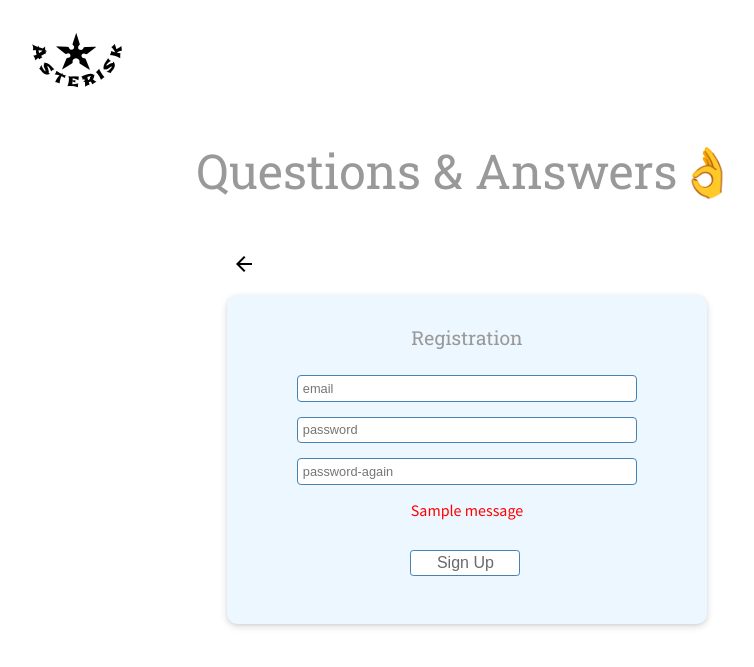
After one commit to tothgeza/Questions-And-Answers, a Flask app: page /registration in a window 1280 px wide. The commit adds this page. Shown: the top 667 px of the page, without its empty margins (173-927 px from the left). Run offline with Flask 2, Linux system fonts and the light colour scheme; one stand-in notice (Sample message) is shown.

Commit message:
Add user registration

```diff
--- a/data_manager.py
+++ b/data_manager.py
@@ -244,6 +244,45 @@ def update_comment(cursor, message, comment_id):
 
 
 @connection.connection_handler
+def check_user_data(cursor, column, data):
+    query = """
+                SELECT {}
+                FROM users
+                WHERE {} = %(data)s;
+                """.format(column, column)
+    value = {'column': column, 'data': data}
+    cursor.execute(query, value)
+    # return cursor.fetchall()
+    if cursor.fetchall():
+        return True
+    return False
+
+
+@connection.connection_handler
+def add_user(cursor, username, email_address, password):
+    new_time = datetime.datetime.now().replace(microsecond=0).isoformat()
+    query = """
+                INSERT INTO users (username, email_address, registration_date, reputation, password)
+                VALUES (%(username)s, %(email_address)s, %(registration_date)s, %(reputation)s, %(password)s);
+                """
+    value = {'username': username, 'email_address': email_address, 'registration_date': new_time,
+             'reputation': 0, 'password': password}
+    cursor.execute(query, value)
+
+
+@connection.connection_handler
+def get_user_id(cursor, username):
+    query = """
+                SELECT id
+                FROM users
+                WHERE username = %(username)s;
+                """
+    value = {'username': username}
+    cursor.execute(query, value)
+    return cursor.fetchall()
+
+
+@connection.connection_handler
 def add_answer(cursor, message, question_id, file_name):
     new_time = datetime.datetime.now().replace(microsecond=0).isoformat()
     query = """
--- a/requirements.txt
+++ b/requirements.txt
@@ -5,3 +5,4 @@ Jinja2==2.11.2
 MarkupSafe==1.1.1
 psycopg2==2.8.6
 Werkzeug==1.0.1
+bcrypt==3.2.0
--- a/server.py
+++ b/server.py
@@ -1,9 +1,9 @@
-from flask import Flask, render_template, request, redirect, url_for
+from flask import Flask, render_template, request, redirect, url_for, flash, session
 import data_manager
 import util
 
-
 app = Flask(__name__)
+app.secret_key = b'\x8d)\xbe\x97\x0b_\xeaT\xbcV\xb5\xeb\xc7SZ\xccm\xc9O\xebD\x83\x80\xef'
 
 
 @app.template_filter('convert')
@@ -34,6 +34,26 @@ def hello():
     return render_template('index.html', headers=data_manager.QUESTION_HEADER,
                            questions=question_list, title=data_manager.TITLE_HEADER,
                            order_by=order_by, is_reversed=is_reversed, tag_names=tag_names)
+
+
+@app.route("/registration", methods=['GET', 'POST'])
+def route_registration():
+    if request.method == 'POST':
+        email = request.form['email']
+        password = util.hash_password(request.form['password'])
+        if data_manager.check_user_data('email_address', email) is True:
+            flash('This email address is already taken!')
+            return redirect(request.url)
+        elif not util.verify_password(request.form['password2'], password):
+            flash('The passwords are different!')
+            return redirect(request.url)
+        else:
+            data_manager.add_user(email, email, password)
+            session['id'] = data_manager.get_user_id(email)[0]['id']
+            session['username'] = email
+            return redirect(url_for('main_page'))
+    else:
+        return render_template("registration.html")
 
 
 @app.route("/question/<int:question_id>")
@@ -144,9 +164,9 @@ def search_phrase():
 
 @app.route("/question/<int:question_id>/delete")
 def delete_question(question_id):
-    data_manager.delete_all_comments_by_que_id(question_id)
-    data_manager.delete_answer_by_question_id(question_id)
-    data_manager.delete_all_tag_by_q_id(question_id)
+    # data_manager.delete_all_comments_by_que_id(question_id)
+    # data_manager.delete_answer_by_question_id(question_id)
+    # data_manager.delete_all_tag_by_q_id(question_id)
     data_manager.delete_question_by_id(question_id)
     return redirect("/")
 
@@ -209,7 +229,7 @@ def edit_comment(comment_id):
 @app.route("/answer/<int:answer_id>/delete", methods=['GET'])
 def delete_answer(answer_id):
     question = data_manager.get_question_by_a_id(answer_id)[0]
-    data_manager.delete_all_comments_by_ans_id(answer_id)
+    # data_manager.delete_all_comments_by_ans_id(answer_id)
     data_manager.delete_answer_by_answer_id(answer_id)
     return redirect(url_for("display_question", question_id=question['id']))
 
--- a/static/css/style.css
+++ b/static/css/style.css
@@ -13,6 +13,7 @@
     --gray-700: #444;
     --black: #000;
     --blue: #0064BD;
+    --red: red;
     --light-green: #f1faef;
     --light-blue: #ecf7ff;
     --light-orange: #fdf7ea;
@@ -38,11 +39,19 @@ html {
     color: var(--gray-400);
 }
 
-.h1 {
+h1 {
     font-family: 'Roboto Slab', serif;
     font-weight: 400;
     margin: 25px 60px 18px 60px;
-    font-size: 3em !important;
+    font-size: 2em !important;
+    color: var(--gray-400);
+}
+h3 {
+    font-family: 'Roboto Slab', serif;
+    font-weight: 400;
+    margin: 0 auto 25px auto;
+    text-align: center;
+    font-size: 1.2em !important;
     color: var(--gray-400);
 }
 .logo {
@@ -276,7 +285,8 @@ input[type="checkbox"] {
     left: -8px;
     margin-right: 15px;
 }
-
+input[type="email"],
+input[type="password"],
 input[type="text"],
 textarea {
     font-size: 0.8em;
@@ -287,6 +297,10 @@ textarea {
 
 textarea:focus,
 textarea:hover,
+input[type="password"]:hover,
+input[type="password"]:focus,
+input[type="email"]:hover,
+input[type="email"]:focus,
 input[type="text"]:hover,
 input[type="text"]:focus {
     box-shadow: 0 0 6px #719ECE;
@@ -338,7 +352,9 @@ a:link,
 a:visited {
     text-decoration: none;
 }
-
+.alert {
+    color: var(--red);
+}
 button {
     font-size: 1em;
     padding: 0.2em 1.6em;
--- a/templates/main_page.html
+++ b/templates/main_page.html
@@ -14,6 +14,7 @@
     </div>
     <div class="tm10 w55">
         <a class="material-icons md-24 icon-nav" href="{{ url_for('hello') }}">view_list</a>
+        <a class="material-icons md-24 icon-nav float_right" href="{{ url_for('route_registration') }}">assignment_ind</a>
     </div>
     <section class="main-frame">
         {% for quest in questions %}
--- /dev/null
+++ b/templates/registration.html
@@ -0,0 +1,45 @@
+{% extends "layer.html" %}
+{% block title %}
+    Registration
+{% endblock %}
+{% block head %}
+    {{ super() }}
+{% endblock %}
+{% block body %}
+    <div class="w30 tm10 ta-left">
+        <a class="material-icons icon-nav" href="{{ url_for('main_page') }}">arrow_back</a>
+    </div>
+    <div class="card w30 td15 bg-question p3070">
+        <h3>Registration</h3>
+        <form action="{{ url_for('route_registration') }}" method="POST">
+            <label class="mb5" for="email"> </label>
+            <div class="inputs td15">
+                <input type="email" name="email" id="email" minlength="5"
+                       placeholder="email" required>
+            </div>
+
+            <label class="mb5" for="pass"> </label>
+            <div class="inputs td15">
+                <input type="password" name="password" id="pass" minlength="6"
+                       placeholder="password" autocomplete="new-password" required>
+            </div>
+            <label class="mb5" for="pass2"> </label>
+            <div class="inputs td15">
+                <input type="password" name="password2" id="pass2" minlength="6"
+                       placeholder="password-again" autocomplete="new-password" required>
+            </div>
+            {% with messages = get_flashed_messages() %}
+                {% if messages %}
+                    {% for message in messages %}
+                        <div class="ta-center alert alert-{{ category }} "
+                             role="alert">{{ message }}</div>
+                    {% endfor %}
+                {% endif %}
+            {% endwith %}
+            <div class="ta-center td15">
+                <button type="submit">Sign Up
+                </button>
+            </div>
+        </form>
+    </div>
+{% endblock %}
```
Also changed, not shown: sample_data/askmatepart2-sample-data.sql (+5 -5 lines), util.py (+12 -0 lines).
